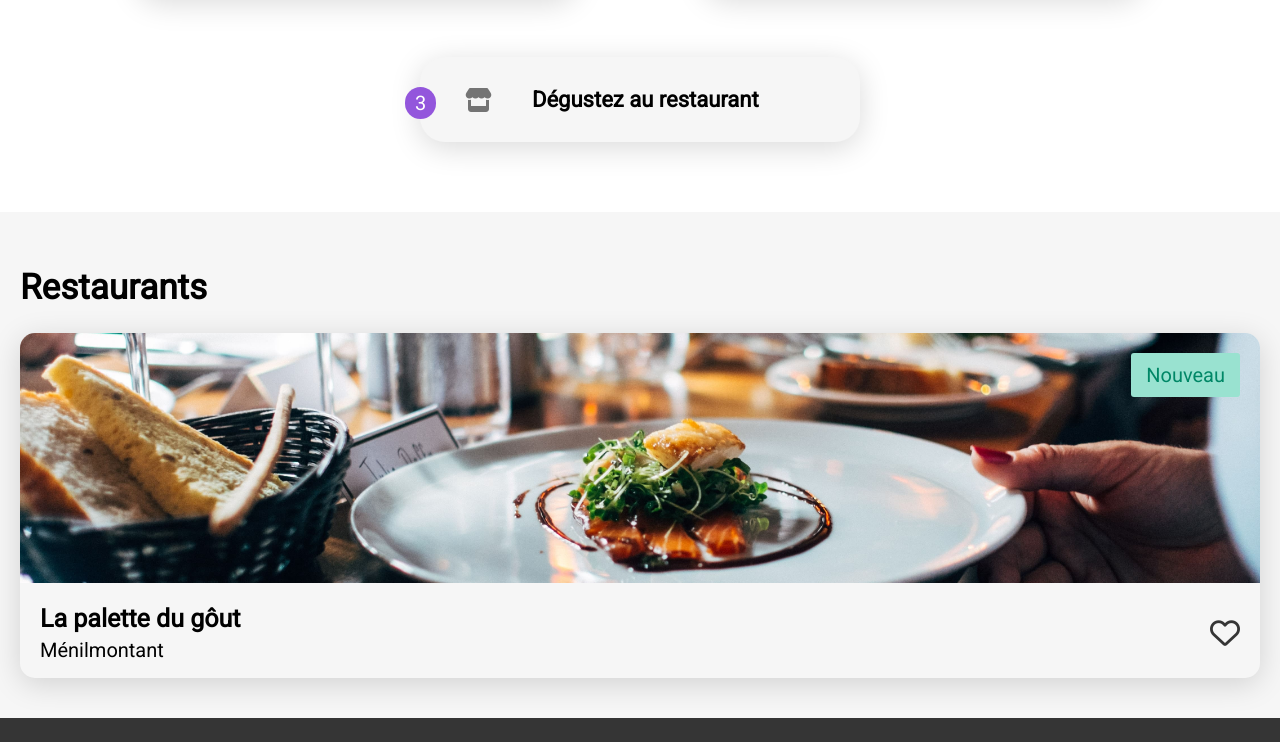
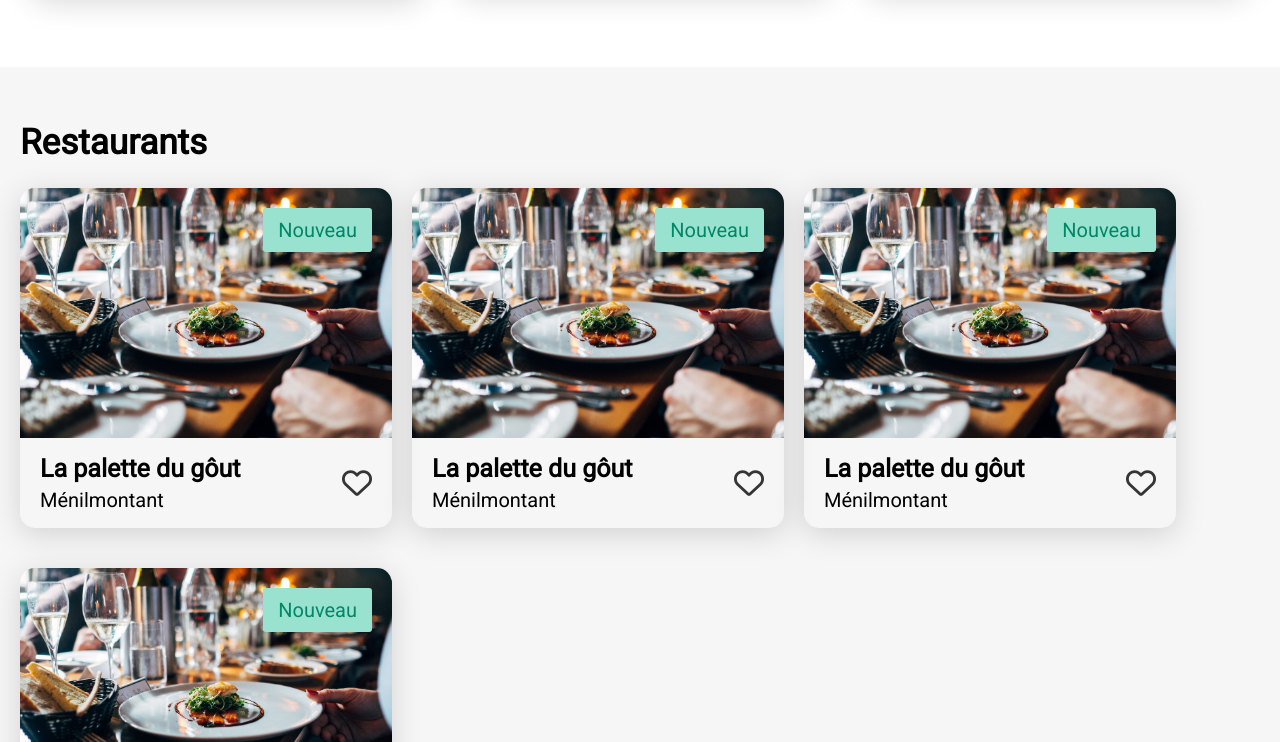
Before and after one commit to NathLouss/Ohmyfood-OC, a website: page docs/index.html in a window 1280 px wide. Shown: the part 691-1433 px from the top of the page. Drawn offline with Linux system fonts and the light colour scheme; a web font is replaced by a local one.

Commit message:
init responsive article

```diff
--- a/docs/index.html
+++ b/docs/index.html
@@ -57,7 +57,7 @@
           </a>
         </ul>
     </section>
-    <section id="restaurants">
+    <section class="restaurants">
       <h2>Restaurants</h2>
       <div>
         <a href="#">
@@ -67,11 +67,62 @@
               <p>Nouveau</p>
             </div>
             <div class="article-text">
-                <div>
+              <div id="article-text-left">
                 <h3>La palette du gôut</h3>
                 <p>Ménilmontant</p>
               </div>
-                <div>
+              <div id="article-text-right">
+                <i class="far fa-heart"></i>
+              </div>
+            </div>
+          </article>
+        </a>
+        <a href="#">
+          <article>
+            <div class="article-img">
+              <img src="img/la-palette-du-gout.jpg" alt="la-palette-du-gout">
+              <p>Nouveau</p>
+            </div>
+            <div class="article-text">
+              <div id="article-text-left">
+                <h3>La palette du gôut</h3>
+                <p>Ménilmontant</p>
+              </div>
+              <div id="article-text-right">
+                <i class="far fa-heart"></i>
+              </div>
+            </div>
+          </article>
+        </a>
+        <a href="#">
+          <article>
+            <div class="article-img">
+              <img src="img/la-palette-du-gout.jpg" alt="la-palette-du-gout">
+              <p>Nouveau</p>
+            </div>
+            <div class="article-text">
+              <div id="article-text-left">
+                <h3>La palette du gôut</h3>
+                <p>Ménilmontant</p>
+              </div>
+              <div id="article-text-right">
+                <i class="far fa-heart"></i>
+              </div>
+            </div>
+          </article>
+        </a>
+        <a href="#">
+          <article>
+            <div class="article-img">
+              <img src="img/la-palette-du-gout.jpg" alt="la-palette-du-gout">
+              <p>Nouveau</p>
+            </div>
+            <div class="article-text">
+              <div id="article-text-left">
+                <h3>La palette du gôut</h3>
+                <p>Ménilmontant</p>
+              </div>
+              <div id="article-text-right">
                 <i class="far fa-heart"></i>
               </div>
             </div>
--- a/sass/components/_article.scss
+++ b/sass/components/_article.scss
@@ -2,6 +2,7 @@ article {
   border-radius: 15px;
   overflow: hidden;
   box-shadow: 0px 6px 30px 0px rgb(0 0 0 / 15%);
+  margin-bottom: 20px;
   .article-img {
     position: relative;
     border-radius: 15px 15px 0 0;
@@ -26,11 +27,16 @@ article {
     justify-content: space-between;
     height: 90px;
     padding: 15px 20px;
-    h3 {
-      color: black;
-      font-size: 25px;
-      font-weight: 600;
-      padding-bottom: 5px;
+    #article-text-left {
+      display: flex;
+      flex-direction: column;
+      row-gap: 0;
+      h3 {
+        color: black;
+        font-size: 25px;
+        font-weight: 600;
+        padding-bottom: 5px;
+      }
     }
     i {
       font-size: 30px;
--- a/sass/layout/_header.scss
+++ b/sass/layout/_header.scss
@@ -2,7 +2,7 @@ header {
   text-align: center;
   padding: 30px 20px 10px;
   /* desktop >> if screen is equal or more then*/
-  @media screen and (min-width: 535px) {
+  @media screen and (min-width: 768px) {
     text-align: initial;
   }
 }
--- a/sass/pages/_home.scss
+++ b/sass/pages/_home.scss
@@ -1,5 +1,12 @@
 #functioning {
   padding: 40px 20px;
+  /* desktop >> if screen is equal or more then*/
+  @media screen and (min-width: 1600px) {
+    display: flex;
+    align-items: center;
+    justify-content: flex-start;
+    column-gap: 80px;
+  }
   h2 {
     font-weight: 600;
     font-size: 35px;
@@ -8,12 +15,12 @@
   ul {
     display: flex;
     flex-direction: column;
-    align-items: center;
     /* desktop >> if screen is equal or more then*/
     @media screen and (min-width: 768px) {
       flex-direction: row;
       flex-wrap: wrap;
       justify-content: space-evenly;
+      column-gap: 20px;
     }
     a {
       text-decoration: none;
@@ -31,9 +38,9 @@
 .step {
   display: flex;
   align-items: center;
-  width: 440px;
+  width: 100%;
   background-color: $fourth;
-  margin: 30px 10px;
+  margin: 30px 0;
   padding: 30px 0;
   border-radius: 25px;
   box-shadow: 0px 6px 30px 0px rgb(0 0 0 / 15%);
@@ -50,13 +57,14 @@
   i {
     color: $eighth;
     font-size: 24px;
-    padding-left: 45px;
+    padding-left: 60px;
     padding-right: 40px;
   }
   h3 {
     color: black;
     font-size: 22px;
     font-weight: 600;
+    padding-right: 35px;
   }
 }
 
@@ -64,7 +72,7 @@
   font-size: 30px;
 }
 
-#restaurants {
+.restaurants {
   padding: 40px 20px;
   background-color: $fourth;
   h2 {
@@ -73,8 +81,26 @@
     padding-top: 15px;
     padding-bottom: 25px;
   }
-  a {
-   text-decoration: none;
-   color: black;
+  div {
+    /* desktop >> if screen is equal or more then*/
+    @media screen and (min-width: 768px) {
+      display: flex;
+      flex-direction: row;
+      flex-wrap: wrap;
+      column-gap: 20px;
+      row-gap: 20px;
+    }
+    a {
+      text-decoration: none;
+      color: black;
+      /* tablet >> if screen is equal or more then*/
+      @media screen and (min-width: 768px) {
+        flex-basis: 50%;
+      }
+      /* desktop >> if screen is equal or more then*/
+      @media screen and (min-width: 1024px) {
+        flex-basis: 30%;
+      }
+    }
   }
 }
```
Also changed, not shown: docs/css/style.css, 1 other file. Lines whose indentation alone changed are shown as unchanged.
